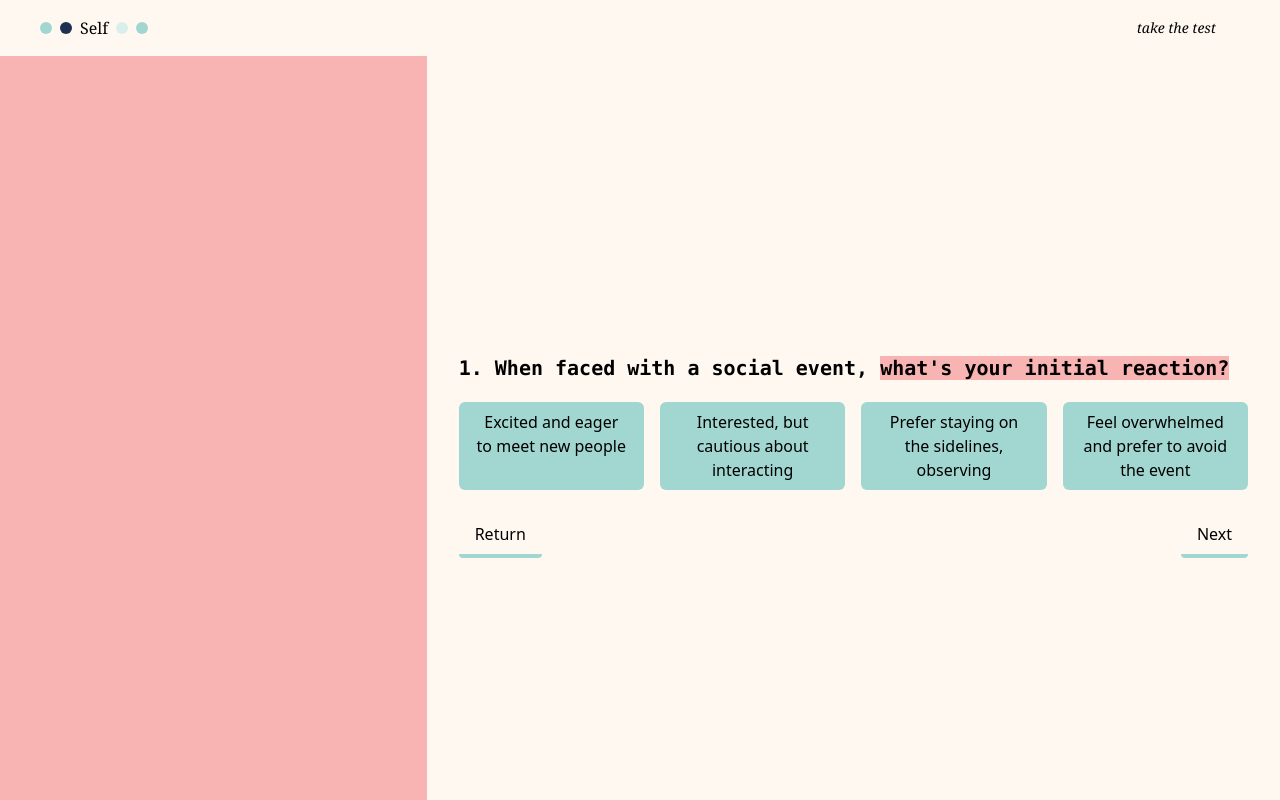
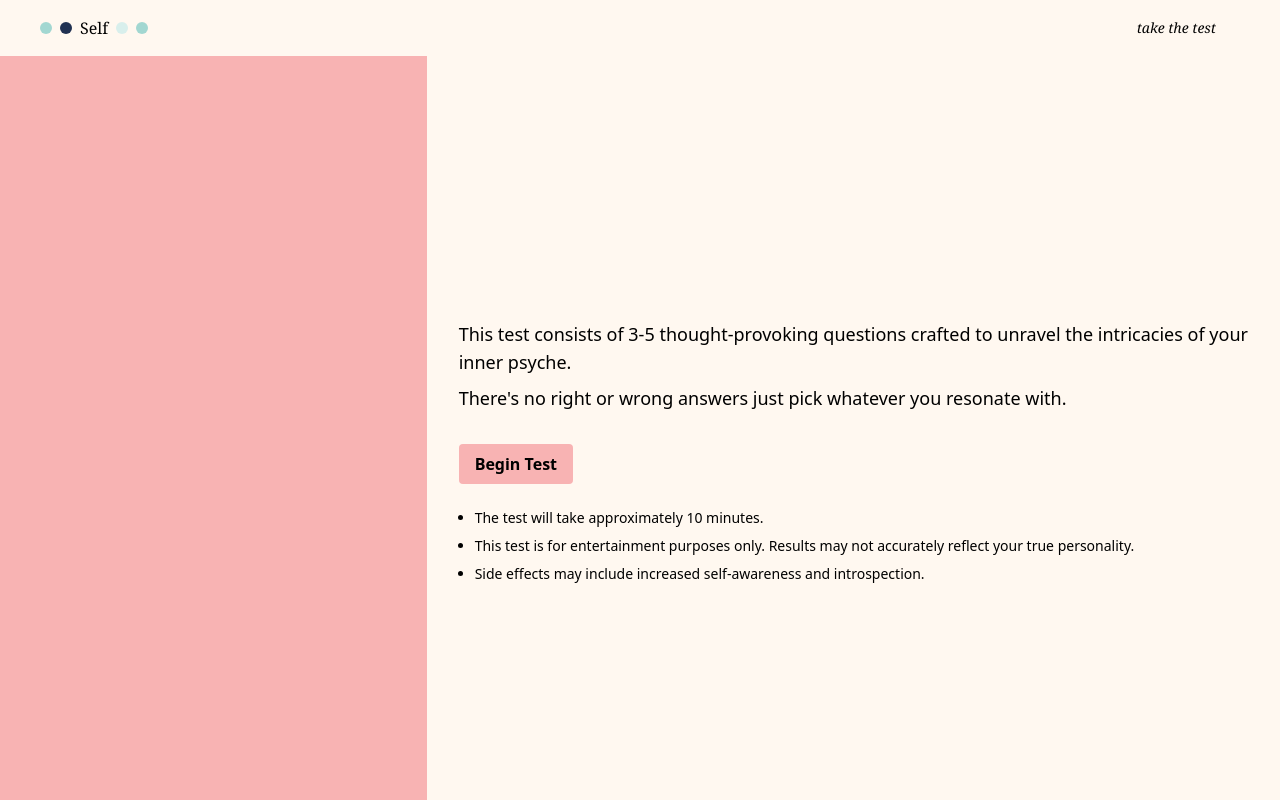
Before and after one commit to senadev42/self, a React (Vite) app in the folder client/: page /starttest in a window 1280 px wide. Built offline with nearby package versions, Linux system fonts and the light colour scheme.

Commit message:
start page/question pages traversal

```diff
--- a/client/src/components/DynamicTestComponent.tsx
+++ b/client/src/components/DynamicTestComponent.tsx
@@ -4,6 +4,7 @@ import { TestNavButton } from "./Button";
 //types
 interface Props {
   questions: Question[];
+  setPageState: (arg0: number) => void;
 }
 
 export interface Option {
@@ -17,7 +18,8 @@ export interface Question {
   options: Option[];
 }
 
-const DynamicTestComponent = ({ questions }: Props) => {
+
+const DynamicTestComponent = ({ questions, setPageState }: Props) => {
   //state
   const [currentQuestionIndex, setCurrentQuestionIndex] = useState(0);
   const currentQuestion = questions[currentQuestionIndex];
@@ -44,6 +46,7 @@ const DynamicTestComponent = ({ questions }: Props) => {
   };
 
   const handlePreviousQuestion = () => {
+    if (currentQuestionIndex === 0) setPageState(0)
     setCurrentQuestionIndex((prevIndex) => prevIndex - 1);
   };
 
--- a/client/src/components/StartTestComponent.tsx
+++ b/client/src/components/StartTestComponent.tsx
@@ -1,4 +1,9 @@
-export const StartTestComponent = () => {
+interface startpageProps {
+  setPageState: (arg0: number) => void;
+}
+
+
+export const StartTestComponent = ({setPageState}: startpageProps) => {
   return (
     <>
       {/* intro */}
@@ -17,7 +22,7 @@ export const StartTestComponent = () => {
 
       {/* bullet points */}
       <div>
-        <button className="mt-8 bg-pink text-white font-bold py-2 px-4 rounded">
+        <button className="mt-8 bg-pink text-white font-bold py-2 px-4 rounded" onClick={()=> {setPageState(1)}}>
           Begin Test
         </button>
         <ul className="mt-6 list-disc pl-4">
--- a/client/src/pages/TestPage.tsx
+++ b/client/src/pages/TestPage.tsx
@@ -1,19 +1,24 @@
+import { useState } from "react";
 import DynamicTestComponent from "../components/DynamicTestComponent";
 import StartTestComponent from "../components/StartTestComponent";
 
-
-import questions from '../MOCKS/questions.json';
+import questions from "../MOCKS/questions.json";
 
 const StartTestPage = () => {
+  const [pageState, setPageState] = useState(0);
+
   return (
     <div className="flex flex-col md:flex-row h-screen bg-cream">
       <div className="md:w-1/3 bg-pink h-20 md:h-auto w-full"></div>
       <div className="md:w-2/3 p-8 flex flex-col md:justify-center mx-auto w-full ">
-
-          {/* when an event comes out of this, the test will have started and we'll switch to the other component */}
-          {/* <StartTestComponent /> */}
-
-          <DynamicTestComponent questions={questions} />
+        {pageState === 0 ? (
+          <StartTestComponent setPageState={setPageState} />
+        ) : (
+          <DynamicTestComponent
+            questions={questions}
+            setPageState={setPageState}
+          />
+        )}
       </div>
     </div>
   );
```
